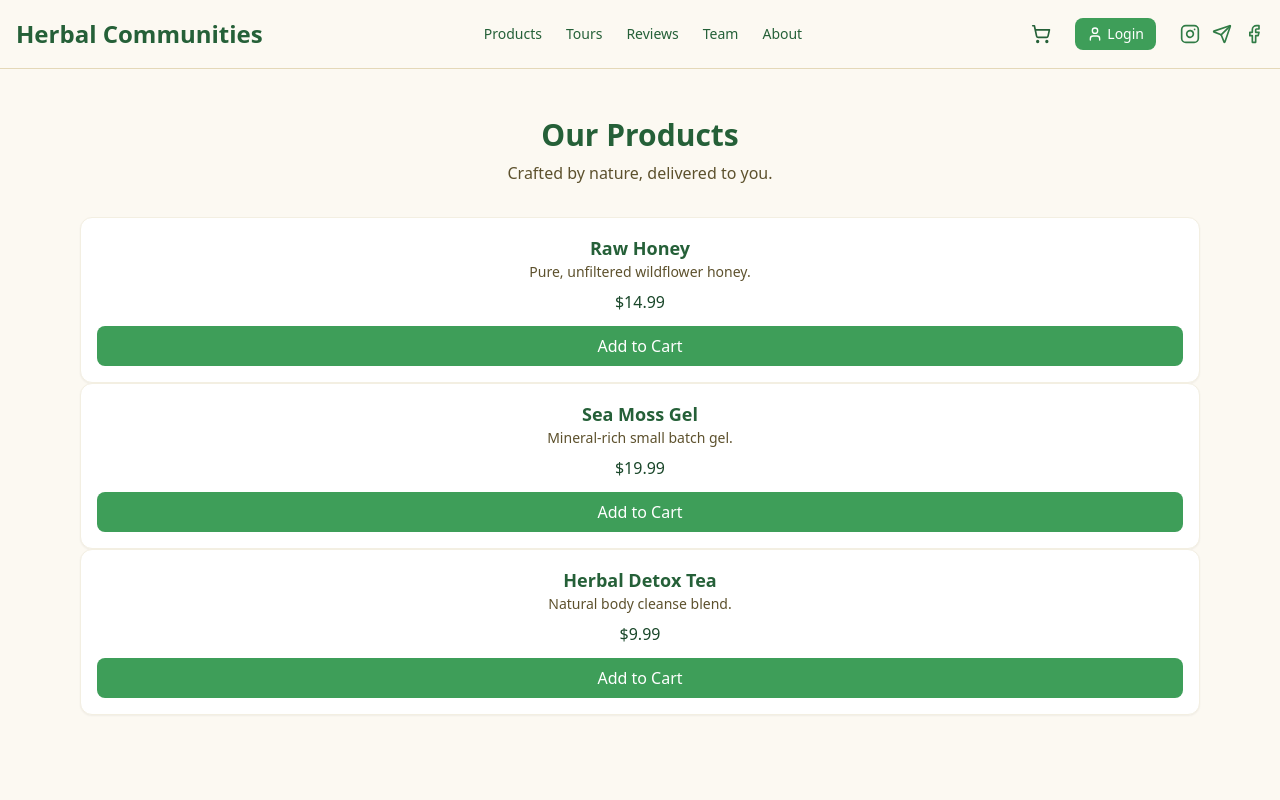
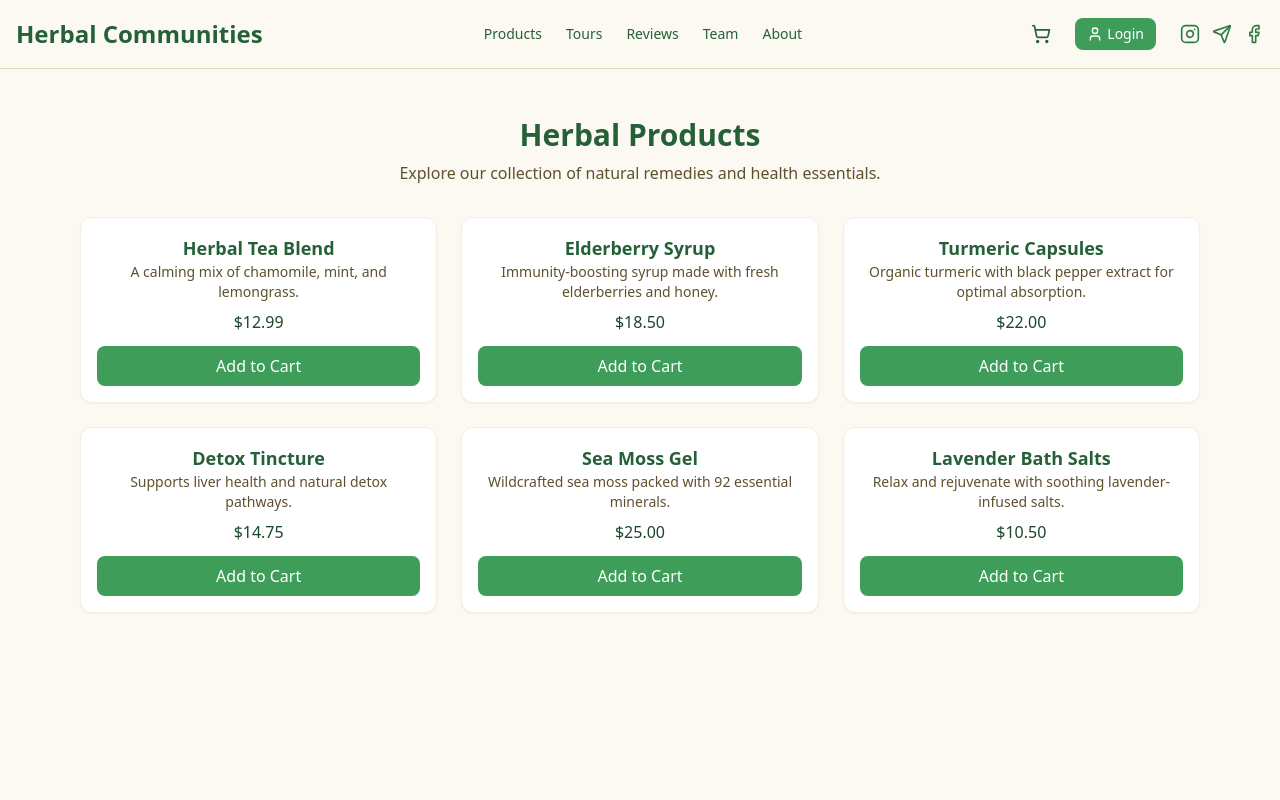
Before and after one commit to dev-verde1071/Herbal-com, a Next.js app: page /products in a window 1280 px wide. Shown: the top 800 px of the page. Built offline with nearby package versions, Linux system fonts and the light colour scheme.

Commit message:
Update page.tsx

```diff
--- a/src/app/products/page.tsx
+++ b/src/app/products/page.tsx
@@ -2,19 +2,25 @@ import Container from "@/components/container";
 import PageHeader from "@/components/page-header";
 import ProductCard from "@/components/product-card";
 
+const sampleProducts = [
+  { id: 1, name: "Herbal Tea Blend", description: "A calming mix of chamomile, mint, and lemongrass.", price: "$12.99" },
+  { id: 2, name: "Elderberry Syrup", description: "Immunity-boosting syrup made with fresh elderberries and honey.", price: "$18.50" },
+  { id: 3, name: "Turmeric Capsules", description: "Organic turmeric with black pepper extract for optimal absorption.", price: "$22.00" },
+  { id: 4, name: "Detox Tincture", description: "Supports liver health and natural detox pathways.", price: "$14.75" },
+  { id: 5, name: "Sea Moss Gel", description: "Wildcrafted sea moss packed with 92 essential minerals.", price: "$25.00" },
+  { id: 6, name: "Lavender Bath Salts", description: "Relax and rejuvenate with soothing lavender-infused salts.", price: "$10.50" },
+];
+
 export default function ProductsPage() {
-  const products = [
-    { id: 1, name: "Raw Honey", description: "Pure, unfiltered wildflower honey.", price: "$14.99" },
-    { id: 2, name: "Sea Moss Gel", description: "Mineral-rich small batch gel.", price: "$19.99" },
-    { id: 3, name: "Herbal Detox Tea", description: "Natural body cleanse blend.", price: "$9.99" },
-  ];
-
   return (
     <Container>
-      <PageHeader title="Our Products" subtitle="Crafted by nature, delivered to you." />
-      <div className="grid-auto">
-        {products.map((p) => (
-          <ProductCard key={p.id} product={p} />
+      <PageHeader
+        title="Herbal Products"
+        subtitle="Explore our collection of natural remedies and health essentials."
+      />
+      <div className="grid gap-6 md:grid-cols-2 lg:grid-cols-3">
+        {sampleProducts.map((product) => (
+          <ProductCard key={product.id} product={product} />
         ))}
       </div>
     </Container>
```
